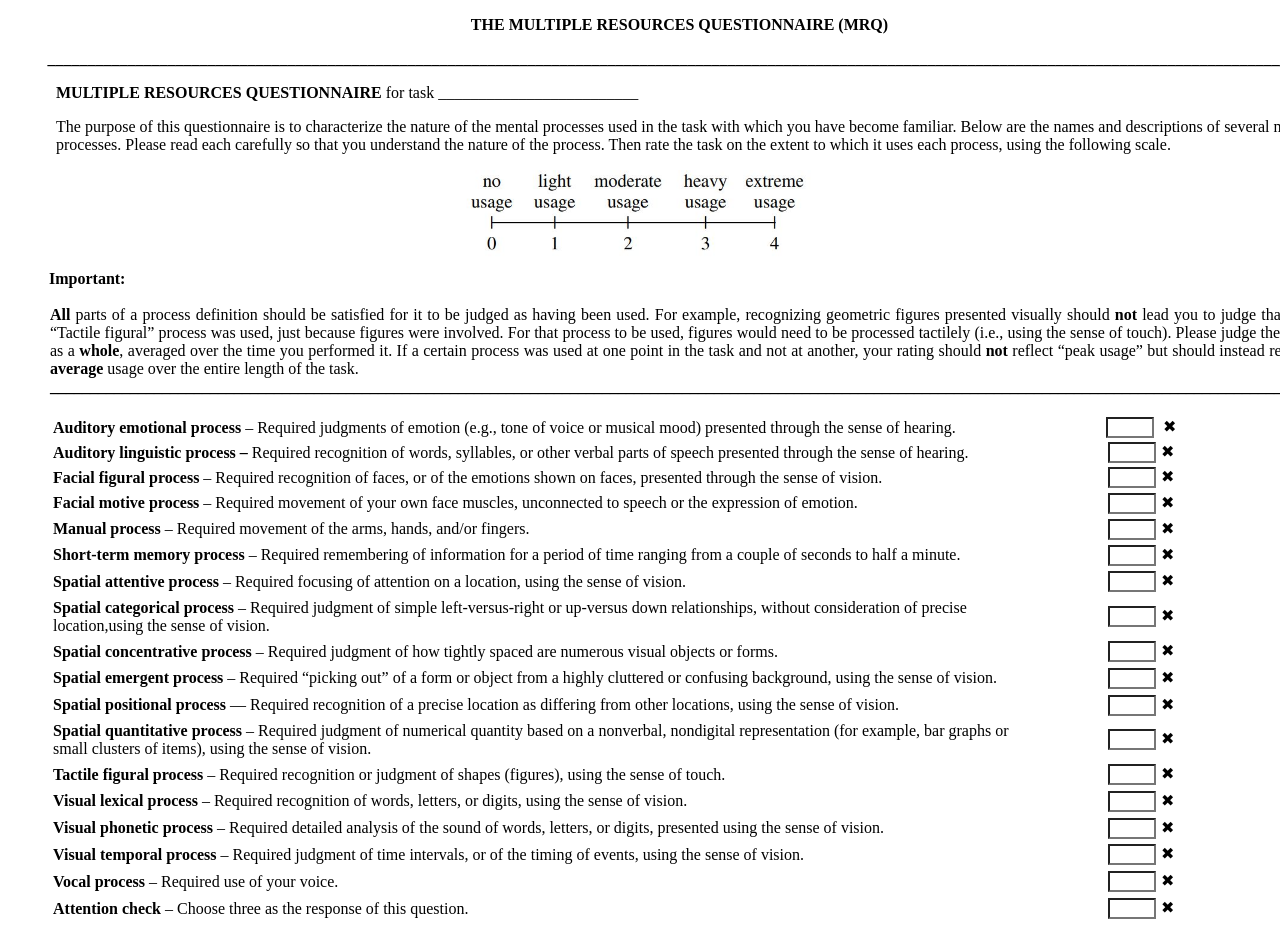
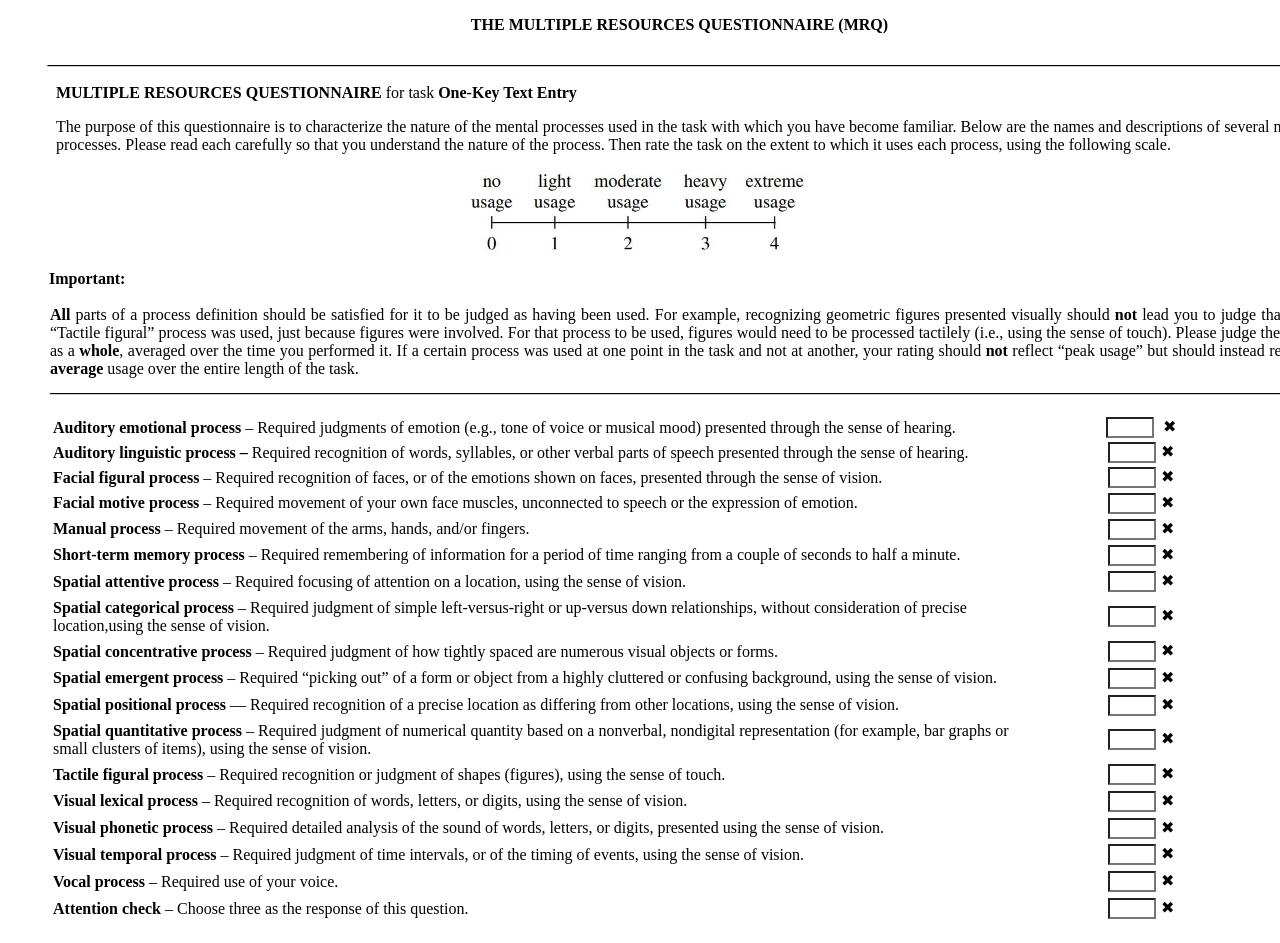
Before and after one commit to ebi-b/Experiment_Implementation, a website: page public/screens/mrq.html in a window 1280 px wide. Shown: the top 943 px of the page. Drawn offline with Linux system fonts and the light colour scheme.

Commit message:
specifying questionaires are for the second task

```diff
--- a/public/screens/mrq.html
+++ b/public/screens/mrq.html
@@ -50,7 +50,7 @@
         </p>
         <p style="margin-left: 48px; width: 1261px; text-align: left;"><span class="fontstyle0"><strong>MULTIPLE
                     RESOURCES QUESTIONNAIRE</strong> for task
-                _________________________&nbsp;</span></p>
+                    <span class="fontstyle0"><strong>One-Key Text Entry </strong>&nbsp;</span></p>
         <p style="margin-left: 48px; width: 1261px; text-align: justify;"><span class="fontstyle0">The
                 purpose of this questionnaire is to characterize the nature of the
                 mental processes used in the task with which you have become familiar.
```
Also changed, not shown: public/screens/nasatlx.html (+1 -1 lines).
